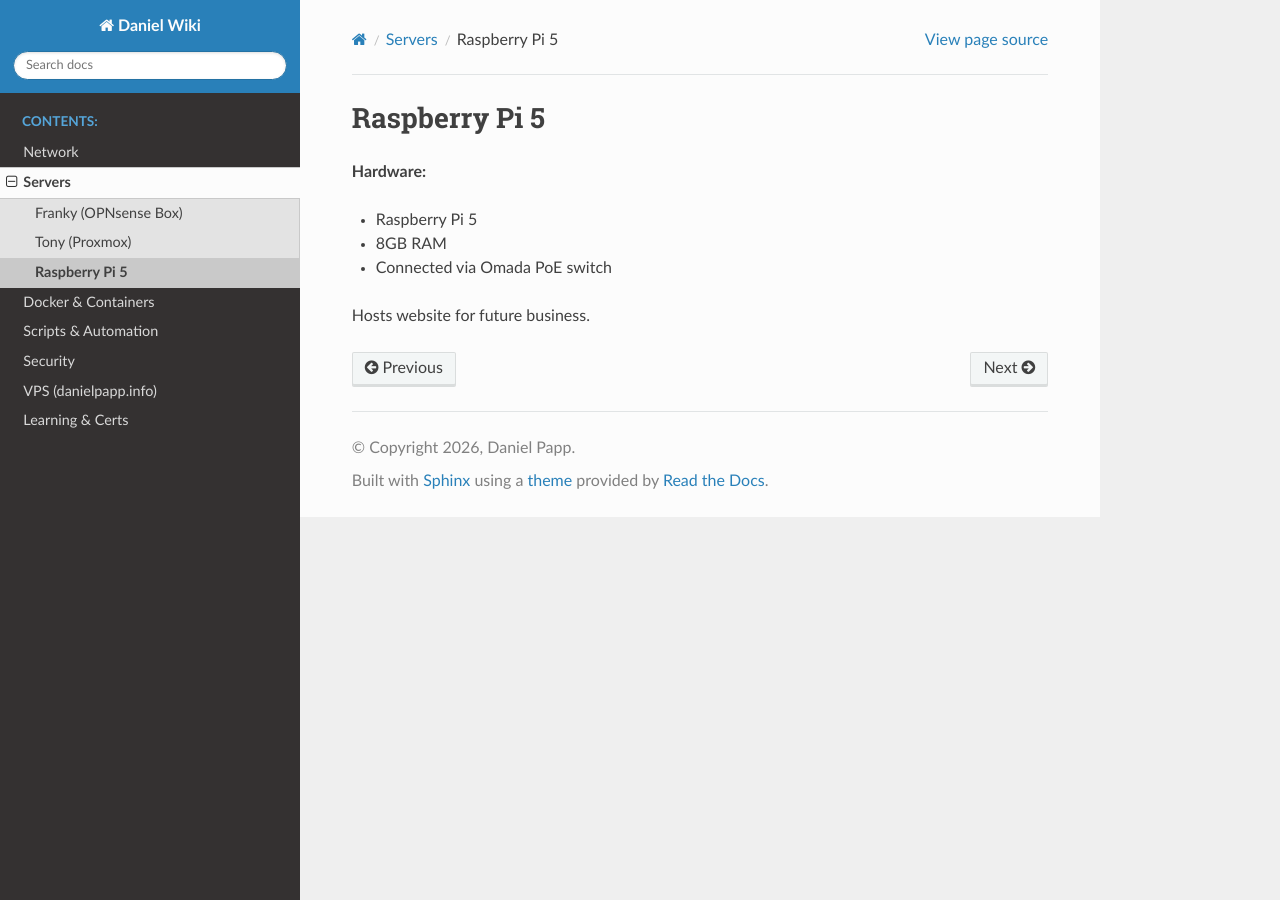
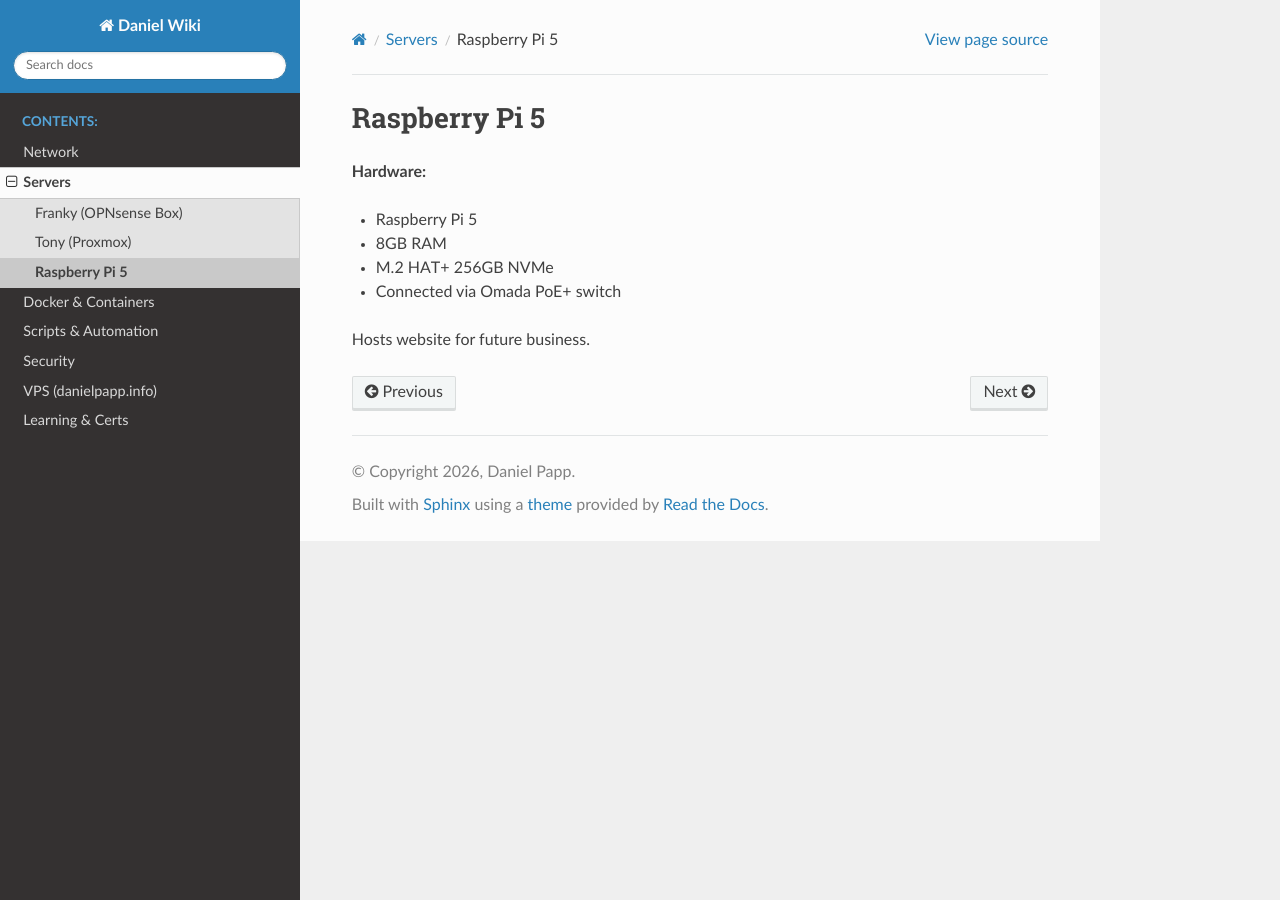
Before and after one commit to Silzara/wiki, a Sphinx documentation site: the page built from source/servers/rpi5/index.rst, in a window 1280 px wide. Built offline with Sphinx 7.4.7 and the Read the Docs theme 3.1.0, drawn with Linux system fonts in a browser that asks for light colours.

Commit message:
Update index.rst
Raspberry Pi5 info update.

```diff
--- a/source/servers/rpi5/index.rst
+++ b/source/servers/rpi5/index.rst
@@ -5,6 +5,7 @@ Raspberry Pi 5
 
 - Raspberry Pi 5
 - 8GB RAM
-- Connected via Omada PoE switch
+- M.2 HAT+ 256GB NVMe
+- Connected via Omada PoE+ switch
 
 Hosts website for future business.
```
